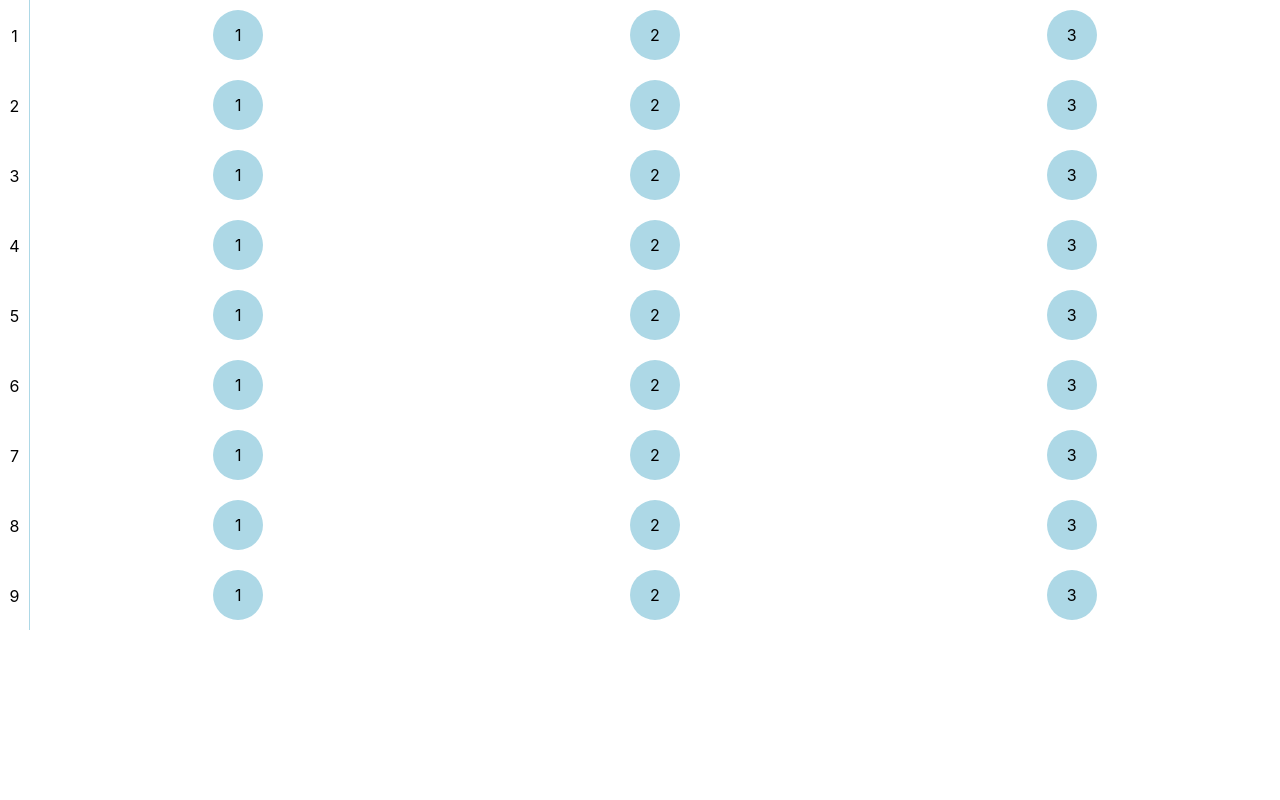
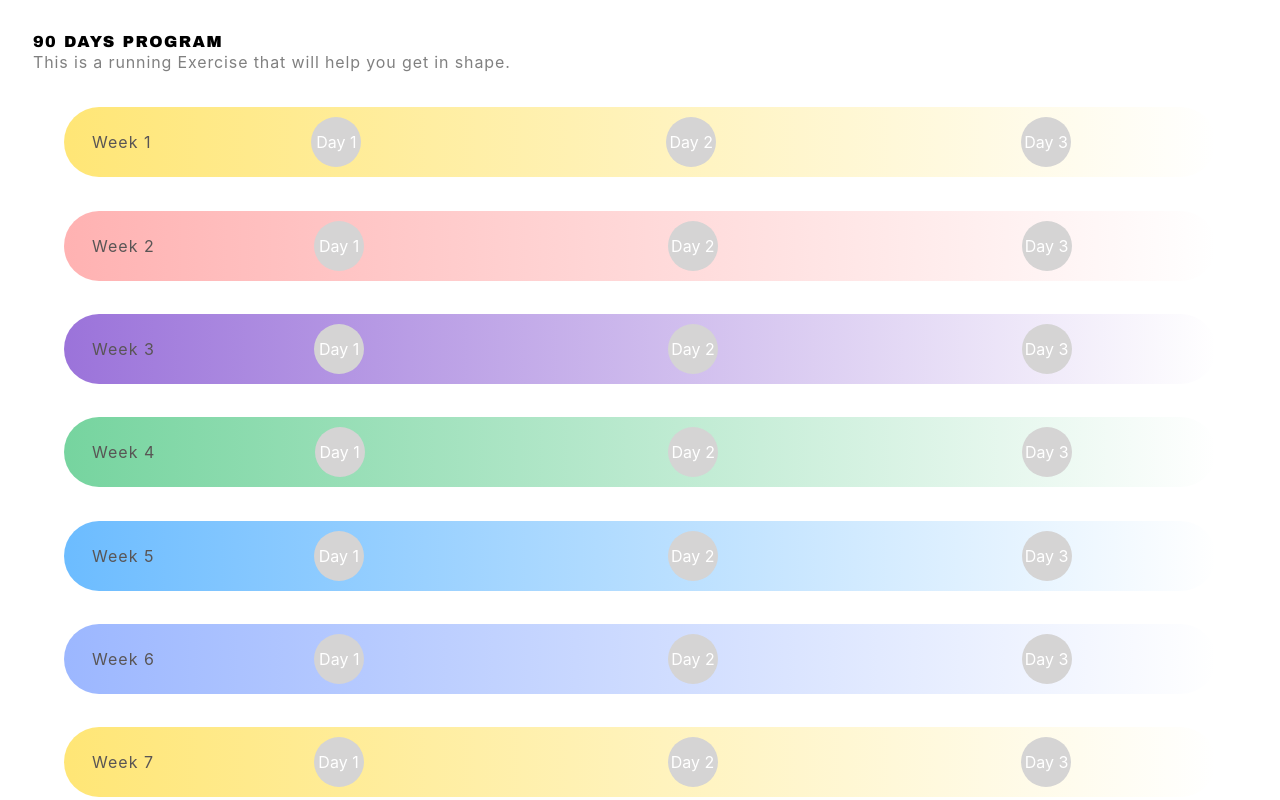
Before and after one commit to KaltrinaDragobuzhda/couch-running, a React (Create React App) app: page / in a window 1280 px wide. Shown: the top 800 px of the page. Built offline with nearby package versions, Linux system fonts and the light colour scheme.

Commit message:
added style to the homepage

```diff
--- a/src/HomeComponent/HomeComponent.css
+++ b/src/HomeComponent/HomeComponent.css
@@ -1,25 +1,59 @@
-.week-container {
+.header{
+  margin-top: 24.7pt;
+  size: 19.8pt;
+  font-weight: bolder;
+  font-family: "Arial Black", sans-serif;
+  margin-left: 33px;
+  width: 251pt;
+  letter-spacing: 1.07pt;
+}
+
+.paragraph{
+  size: 16pt;
+  letter-spacing: 0.65pt;
+  line-height: 18pt;
+  width: 90%;
+  color: gray;
+  margin-left: 33px;
+}
+
+.week-container1 {
   height: 70px;
   display: flex;
+  width: 90%;
+  display: flex;
+  align-items: center;
+  margin-top: 25pt;
+  border-radius: 40px;
+  background-image: linear-gradient(to left, rgba(255,233,220,0), rgb(255, 230, 118));
+  /* background-color: pink; */
+}
+
+.nav-links{
+  text-align: -webkit-center;
 }
 
 .weekday-container {
   display: flex;
   flex-grow: 1;
+  margin-left: 15px;
   justify-content: center;
   align-items: center;
+
 }
 
 .week-marker {
-  width: 30px;
   line-height: 72px;
   text-align: center;
-  border-right: 1px solid lightblue;
+  margin-left: 28px;
+  size: 14pt;
+  letter-spacing: 0.76pt;
+  color: rgb(89 85 85);
 }
 
-.week-container .exercise-link {
-  background-color: lightblue;
-  color: black;
+.week-container1 .exercise-link {
+  background-color: rgb(213 212 212);
+  color: white;
   text-decoration: none;
   height: 50px;
   width: 50px;
@@ -28,6 +62,10 @@
   text-align: center;
   justify-content: center;
   line-height: 50px;
+}
+
+.week-container1 .exercise-link:hover{
+  background-color: rgba(255, 255, 255, 0.75);
 }
 
 .state-description:first-child{
@@ -48,10 +86,295 @@
   flex-direction: row;
 }
 
-.week-container .exercise-link-completed {
-  background-color: green;
+.week-container1 .exercise-link-completed {
+  background-color: rgba(255,178,0,0.85);
 }
 
-.week-container .exercise-link-progress {
-  background-color: lightgrey;
+.week-container1 .exercise-link-progress {
+  border: 1px solid red;
 }
+/* WEEK 2 */
+.week-container2 {
+  height: 70px;
+  display: flex;
+  width: 90%;
+  display: flex;
+  align-items: center;
+  margin-top: 25pt;
+  border-radius: 40px;
+  background-image: linear-gradient(to left, rgba(255,233,220,0), rgb(255 178 178));
+  /* background-color: pink; */
+}
+
+.week-container2 .exercise-link {
+  background-color: rgb(213 212 212);
+  color: white;
+  text-decoration: none;
+  height: 50px;
+  width: 50px;
+  border-radius: 25px;
+  display: flex;
+  text-align: center;
+  justify-content: center;
+  line-height: 50px;
+}
+
+.week-container2 .exercise-link-completed {
+  background-color: rgba(255,178,0,0.85);
+}
+
+.week-container2 .exercise-link-progress {
+  border: 1px solid red;
+}
+/* WEEK 2 */
+
+/* WEEK 3 */
+.week-container3 {
+  height: 70px;
+  display: flex;
+  width: 90%;
+  display: flex;
+  align-items: center;
+  margin-top: 25pt;
+  border-radius: 40px;
+  background-image: linear-gradient(to left, rgba(255,233,220,0), rgb(155 115 218));
+  /* background-color: pink; */
+}
+
+.week-container3 .exercise-link {
+  background-color: rgb(213 212 212);
+  color: white;
+  text-decoration: none;
+  height: 50px;
+  width: 50px;
+  border-radius: 25px;
+  display: flex;
+  text-align: center;
+  justify-content: center;
+  line-height: 50px;
+}
+
+.week-container3 .exercise-link-completed {
+  background-color: rgba(255,178,0,0.85);
+}
+
+.week-container3 .exercise-link-progress {
+  border: 1px solid red;
+}
+/* WEEK 3 */
+
+
+/* WEEK 4 */
+.week-container4 {
+  height: 70px;
+  display: flex;
+  width: 90%;
+  display: flex;
+  align-items: center;
+  margin-top: 25pt;
+  border-radius: 40px;
+  background-image: linear-gradient(to left, rgba(255,233,220,0), rgb(118 212 159));
+  /* background-color: pink; */
+}
+
+.week-container4 .exercise-link {
+  background-color: rgb(213 212 212);
+  color: white;
+  text-decoration: none;
+  height: 50px;
+  width: 50px;
+  border-radius: 25px;
+  display: flex;
+  text-align: center;
+  justify-content: center;
+  line-height: 50px;
+}
+
+.week-container4 .exercise-link-completed {
+  background-color: rgba(255,178,0,0.85);
+}
+
+.week-container4 .exercise-link-progress {
+  border: 1px solid red;
+}
+/* WEEK 4 */
+
+
+/* WEEK 5 */
+.week-container5 {
+  height: 70px;
+  display: flex;
+  width: 90%;
+  display: flex;
+  align-items: center;
+  margin-top: 25pt;
+  border-radius: 40px;
+  background-image: linear-gradient(to left, rgba(255,233,220,0), rgb(108 188 255));
+  /* background-color: pink; */
+}
+
+.week-container5 .exercise-link {
+  background-color: rgb(213 212 212);
+  color: white;
+  text-decoration: none;
+  height: 50px;
+  width: 50px;
+  border-radius: 25px;
+  display: flex;
+  text-align: center;
+  justify-content: center;
+  line-height: 50px;
+}
+
+.week-container5 .exercise-link-completed {
+  background-color: rgba(255,178,0,0.85);
+}
+
+.week-container5 .exercise-link-progress {
+  border: 1px solid red;
+}
+/* WEEK 5 */
+
+
+/* WEEK 6 */
+.week-container6 {
+  height: 70px;
+  display: flex;
+  width: 90%;
+  display: flex;
+  align-items: center;
+  margin-top: 25pt;
+  border-radius: 40px;
+  background-image: linear-gradient(to left, rgba(255,233,220,0), rgb(156 183 255));
+  /* background-color: pink; */
+}
+
+.week-container6 .exercise-link {
+  background-color: rgb(213 212 212);
+  color: white;
+  text-decoration: none;
+  height: 50px;
+  width: 50px;
+  border-radius: 25px;
+  display: flex;
+  text-align: center;
+  justify-content: center;
+  line-height: 50px;
+}
+
+.week-container6 .exercise-link-completed {
+  background-color: rgba(255,178,0,0.85);
+}
+
+.week-container6 .exercise-link-progress {
+  border: 1px solid red;
+}
+/* WEEK 6 */
+
+
+/* WEEK 7 */
+.week-container7 {
+  height: 70px;
+  display: flex;
+  width: 90%;
+  display: flex;
+  align-items: center;
+  margin-top: 25pt;
+  border-radius: 40px;
+  background-image: linear-gradient(to left, rgba(255,233,220,0), rgb(255, 230, 118));
+  /* background-color: pink; */
+}
+
+.week-container7 .exercise-link {
+  background-color: rgb(213 212 212);
+  color: white;
+  text-decoration: none;
+  height: 50px;
+  width: 50px;
+  border-radius: 25px;
+  display: flex;
+  text-align: center;
+  justify-content: center;
+  line-height: 50px;
+}
+
+.week-container7 .exercise-link-completed {
+  background-color: rgba(255,178,0,0.85);
+}
+
+.week-container7 .exercise-link-progress {
+  border: 1px solid red;
+}
+/* WEEK 7 */
+
+
+/* WEEK 8 */
+.week-container8 {
+  height: 70px;
+  display: flex;
+  width: 90%;
+  display: flex;
+  align-items: center;
+  margin-top: 25pt;
+  border-radius: 40px;
+  background-image: linear-gradient(to left, rgba(255,233,220,0), rgb(255, 230, 118));
+  /* background-color: pink; */
+}
+
+.week-container8 .exercise-link {
+  background-color: rgb(213 212 212);
+  color: white;
+  text-decoration: none;
+  height: 50px;
+  width: 50px;
+  border-radius: 25px;
+  display: flex;
+  text-align: center;
+  justify-content: center;
+  line-height: 50px;
+}
+
+.week-container8 .exercise-link-completed {
+  background-color: rgba(255,178,0,0.85);
+}
+
+.week-container8 .exercise-link-progress {
+  border: 1px solid red;
+}
+/* WEEK 8 */
+
+
+/* WEEK 9 */
+.week-container9 {
+  height: 70px;
+  display: flex;
+  width: 90%;
+  display: flex;
+  align-items: center;
+  margin-top: 25pt;
+  border-radius: 40px;
+  background-image: linear-gradient(to left, rgba(255,233,220,0), rgb(255, 230, 118));
+  /* background-color: pink; */
+}
+
+.week-container9 .exercise-link {
+  background-color: rgb(213 212 212);
+  color: white;
+  text-decoration: none;
+  height: 50px;
+  width: 50px;
+  border-radius: 25px;
+  display: flex;
+  text-align: center;
+  justify-content: center;
+  line-height: 50px;
+}
+
+.week-container9 .exercise-link-completed {
+  background-color: rgba(255,178,0,0.85);
+}
+
+.week-container9 .exercise-link-progress {
+  border: 1px solid red;
+}
+/* WEEK 9 */
--- a/src/HomeComponent/HomeComponent.js
+++ b/src/HomeComponent/HomeComponent.js
@@ -6,58 +6,61 @@ import { getObject } from '../exerciseStorageService';
 function HomeComponent () {
   return (
     <nav>
-
+      <div className="header">90 DAYS PROGRAM</div>
+      <div className="paragraph">This is a running Exercise that will help
+        you get in shape.
+      </div>
       <div className="nav-links">
-        <div className='week-container'>
-          <span className="week-marker">1</span>
+        <div className='week-container1'>
+          <span className="week-marker">Week 1</span>
           <WeekDayComponent day="1" week="1" />
           <WeekDayComponent day="2" week="1" />
           <WeekDayComponent day="3" week="1" />
         </div>
-        <div className='week-container'>
-          <span className="week-marker">2</span>
+        <div className='week-container2'>
+          <span className="week-marker">Week 2</span>
           <WeekDayComponent day="1" week="2" />
           <WeekDayComponent day="2" week="2" />
           <WeekDayComponent day="3" week="2" />
         </div>
-        <div className='week-container'>
-          <span className="week-marker">3</span>
+        <div className='week-container3'>
+          <span className="week-marker">Week 3</span>
           <WeekDayComponent day="1" week="3" />
           <WeekDayComponent day="2" week="3" />
           <WeekDayComponent day="3" week="3" />
         </div>
-        <div className='week-container'>
-          <span className="week-marker">4</span>
+        <div className='week-container4'>
+          <span className="week-marker">Week 4</span>
           <WeekDayComponent day="1" week="4" />
           <WeekDayComponent day="2" week="4" />
           <WeekDayComponent day="3" week="4" />
         </div>
-        <div className='week-container'>
-          <span className="week-marker">5</span>
+        <div className='week-container5'>
+          <span className="week-marker">Week 5</span>
           <WeekDayComponent day="1" week="5" />
           <WeekDayComponent day="2" week="5" />
           <WeekDayComponent day="3" week="5" />
         </div>
-        <div className='week-container'>
-          <span className="week-marker">6</span>
+        <div className='week-container6'>
+          <span className="week-marker">Week 6</span>
           <WeekDayComponent day="1" week="6" />
           <WeekDayComponent day="2" week="6" />
           <WeekDayComponent day="3" week="6" />
         </div>
-        <div className='week-container'>
-          <span className="week-marker">7</span>
+        <div className='week-container7'>
+          <span className="week-marker">Week 7</span>
           <WeekDayComponent day="1" week="7" />
           <WeekDayComponent day="2" week="7" />
           <WeekDayComponent day="3" week="7" />
         </div>
-        <div className='week-container'>
-          <span className="week-marker">8</span>
+        <div className='week-container8'>
+          <span className="week-marker">Week 8</span>
           <WeekDayComponent day="1" week="8" />
           <WeekDayComponent day="2" week="8" />
           <WeekDayComponent day="3" week="8" />
         </div>
-        <div className='week-container'>
-          <span className="week-marker">9</span>
+        <div className='week-container9'>
+          <span className="week-marker">Week 9</span>
           <WeekDayComponent day="1" week="9" />
           <WeekDayComponent day="2" week="9" />
           <WeekDayComponent day="3" week="9" />
@@ -74,18 +77,18 @@ function WeekDayComponent (props) {
 
   if (existingFinishedData) {
     return <div className="weekday-container">
-      <Link className="exercise-link exercise-link-completed" to={`/week/${props.week}/${props.day}`}>{props.day}</Link>
+      <Link className="exercise-link exercise-link-completed" to={`/week/${props.week}/${props.day}`}>{`Day ${props.day}`}</Link>
     </div>;
   }
 
   if (inProgressData) {
     return <div className="weekday-container">
-      <Link className="exercise-link exercise-link-progress" to={`/week/${props.week}/${props.day}`}>{props.day}</Link>
+      <Link className="exercise-link exercise-link-progress" to={`/week/${props.week}/${props.day}`}>{`Day ${props.day}`}</Link>
     </div>;
   }
 
   return <div className="weekday-container">
-    <Link className="exercise-link" to={`/week/${props.week}/${props.day}`}>{props.day}</Link>
+    <Link className="exercise-link" to={`/week/${props.week}/${props.day}`}>{`Day ${props.day}`}</Link>
   </div>;
 }
 
```
